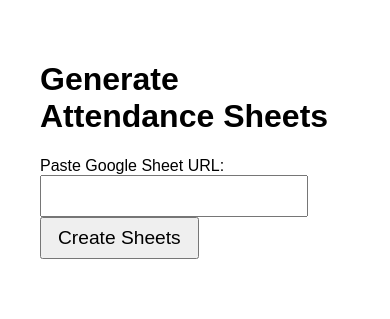
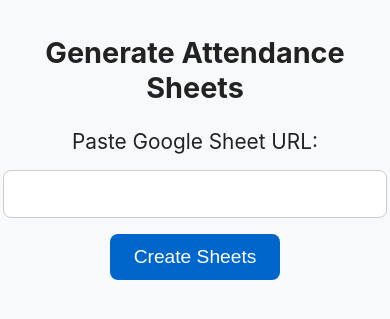
Before and after one commit to nlitenmusic/make_attendance, a Flask app: page / in a window 390 px wide. Shown: the top 319 px of the page. Run offline with Flask 3, Linux system fonts and the light colour scheme.

Commit message:
Make app more mobile friendly

```diff
--- a/templates/index.html
+++ b/templates/index.html
@@ -1,18 +1,78 @@
 <!doctype html>
-<html>
+<html lang="en">
   <head>
+    <meta name="viewport" content="width=device-width, initial-scale=1.2">
     <title>Clinic Attendance Generator</title>
     <style>
-      body { font-family: sans-serif; padding: 2rem; }
-      input[type=text] { width: 80%; font-size: 1.2rem; padding: .5rem; }
-      button { font-size: 1.2rem; padding: .5rem 1rem; }
+      body {
+        font-family: -apple-system, BlinkMacSystemFont, "Segoe UI", Roboto, sans-serif;
+        padding: 2rem;
+        margin: 0;
+        background-color: #f7f9fb;
+        color: #222;
+        text-align: center;
+      }
+
+      h1 {
+        font-size: 2rem;
+        margin-bottom: 1.5rem;
+      }
+
+      form {
+        display: flex;
+        flex-direction: column;
+        align-items: center;
+        gap: 1rem;
+        max-width: 500px;
+        margin: 0 auto;
+      }
+
+      label {
+        font-size: 1.3rem;
+      }
+
+      input[type=text] {
+        width: 100%;
+        font-size: 1.3rem;
+        padding: 0.75rem;
+        border-radius: 8px;
+        border: 1px solid #ccc;
+      }
+
+      button {
+        font-size: 1.4rem;
+        padding: 0.75rem 1.5rem;
+        border: none;
+        border-radius: 8px;
+        background-color: #0066cc;
+        color: white;
+        cursor: pointer;
+      }
+
+      button:hover {
+        background-color: #0052a3;
+      }
+
+      @media (max-width: 600px) {
+        body {
+          padding: 1rem;
+        }
+
+        h1 {
+          font-size: 1.8rem;
+        }
+
+        input[type=text], button {
+          font-size: 1.2rem;
+        }
+      }
     </style>
   </head>
   <body>
     <h1>Generate Attendance Sheets</h1>
     <form method="post">
-      <label>Paste Google Sheet URL:</label><br>
-      <input type="text" name="sheet_url" required>
+      <label for="sheet_url">Paste Google Sheet URL:</label>
+      <input type="text" id="sheet_url" name="sheet_url" required>
       <button type="submit">Create Sheets</button>
     </form>
   </body>
```
Also changed, not shown: templates/results.html (+97 -9 lines).
